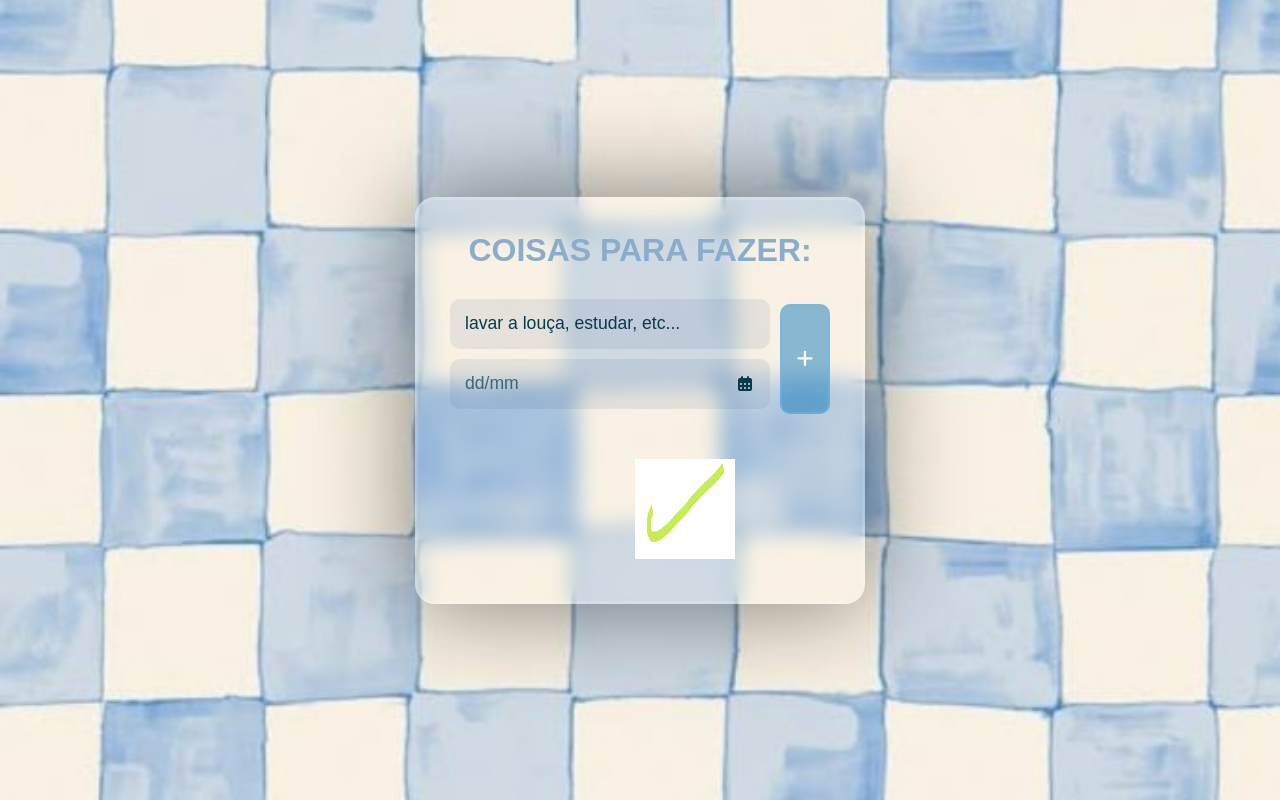
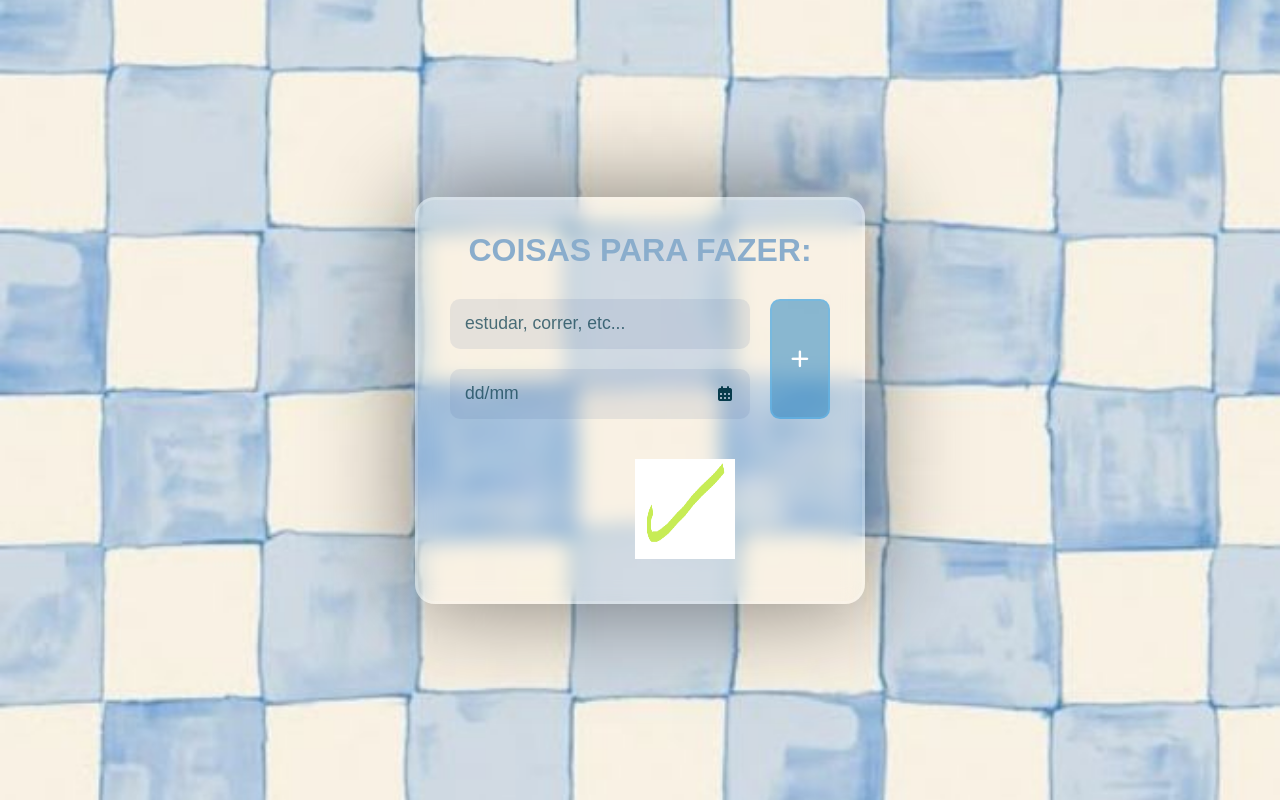
Before and after one commit to Amiltond/to-do-application, a plain HTML site: page index.html in a window 1280 px wide. Drawn offline with nearby package versions, Linux system fonts and the light colour scheme; a web font is replaced by a local one.

Commit message:
todoappv5.0

```diff
--- a/index.html
+++ b/index.html
@@ -24,15 +24,20 @@
                 </div>
             </div>
             <form class="input-area">
-                <div class="input-fields-wrapper">
-                    <input type="text" id="task-input" placeholder="lavar a louça, estudar, etc...">
-                    <div class="date-input-wrapper">
-                        <input type="text" id="data" placeholder="dd/mm" maxlength="5">
+                <div class="inputs-column">
+
+                    <input type="text" id="task-input" placeholder="estudar, correr, etc...">
+
+                    <div class="date-wrapper">
+                        <input type="text" id="data" placeholder="dd/mm">
                         <i class="fa-solid fa-calendar-days"></i>
                     </div>
+
                 </div>
-                <button type="submit" id="add-task-btn"><i class="fa-solid fa-plus"></i></button>
 
+                <button type="submit" id="add-task-btn">
+                    <i class="fa-solid fa-plus"></i>
+                </button>
             </form>
             <div class="todos-container">
                 <ul id="task-list"></ul>
--- a/script.js
+++ b/script.js
@@ -195,7 +195,7 @@ document.addEventListener('DOMContentLoaded', () => {
             currentEditLi = null;
 
             addTaskBtn.innerHTML = '<i class="fa-solid fa-plus"></i>';
-            addTaskBtn.style.backgroundColor = '';
+            addTaskBtn.removeAttribute("style");   // ← remove TODOS os estilos inline
             addTaskBtn.classList.remove('editing-mode');
 
             // Reativa as outras tarefas
@@ -237,7 +237,12 @@ document.addEventListener('DOMContentLoaded', () => {
     Sortable.create(taskList, {
         animation: 150,
         ghostClass: 'sortable-ghost',
+        dragClass:'sortable-drag',
         forceFallback: true,
+        fallbackOnBody: true,
+        fallbackTolerance: 2,
+        filter: '.checkbox, edit-btn, delete-btn, input',
+        preventOnFilter: false,
         onEnd: function () {
             saveTaskToLocalStorage();
         }
@@ -255,3 +260,5 @@ const confettiLaunch = () => {
         colors: ["#219ebc","#52b69a","#d9ed92", "#61a5c2"]
     });
 };
+
+fa-solid
--- a/style.css
+++ b/style.css
@@ -40,7 +40,6 @@ body{
     padding: 2rem;
     display: flex;
     align-items: center;
-
     flex-direction: column;
     gap: 30px;
     color: rgb(138, 173, 204);
@@ -101,54 +100,49 @@ body{
 
 }
 
-.input-area{
+.input-area {
     display: flex;
-    justify-content: space-between;
-    align-items: center;
+    align-items: stretch;
     width: 100%;
-    color: #073b4c;
+    gap: 10px;
 }
 
 /*escrever as tasks*/
-.input-area input{
-    padding-left: 15px;
-    box-sizing: border-box;
+.input-area input {
     width: 100%;
-    height: 50px;
-    padding-right: 15px;
-
+    height: 50px; /* Altura Fixa */
+    padding: 0 15px; /* Padding lateral */
     font-size: 1.1rem;
     border: none;
-    outline:none;
+    outline: none;
     border-radius: 10px;
-    background:rgba(59, 88, 148, 0.1);
+    background: rgba(59, 88, 148, 0.1);
     color: #073b4c;
+    box-sizing: border-box;
 }
 
-.input-area input::placeholder{
+.input-area input::placeholder {
     color: #073b4c;
+    opacity: 0.7;
 }
 
 .input-area button{
     display: flex;
+    margin-left: 10px;
     align-items: center;
     justify-content: center;
-    margin-left: 10px;
     padding: 8px;
     border-radius: 10px;
     color: #ffffff;
-    font-size: 1.1rem;
+    font-size: 1.2rem;
     background: rgba(13, 119, 185, 0.474);
     border: 2px solid rgba(100, 188, 243, 0.474);
-    transition: all 0.2s ease;
+    transition: all 0.1s ease;
     height: 110px;
     width: 50px;
+    flex-shrink: 0;
 }
 
-.input-area button:hover{
-    transform: scale(1.1);
-    background: #82c0d5;
-}
 
 .todos-container {
     display: flex;
@@ -283,6 +277,13 @@ body{
     }
  }
 
+ @media (hover: hover) {
+    #add-task-btn:hover {
+        background: #82c0d5;
+        transform: scale(1.05);
+    }
+}
+
 .sortable-ghost {
     opacity: 0.4;
     background: #a2d2ff;
@@ -293,48 +294,85 @@ body{
     opacity: 0.9 !important;
 }
 
-/* Container para o input de data e o ícone */
-.date-input-wrapper {
-    margin-top: 10px;
+.input-fields-wrapper {
+    flex: 1; /* Faz ele ocupar todo o espaço disponível */
+    display: flex;
+    flex-direction: column;
+}
+
+.inputs-wrapper {
+    display: flex;
+    flex-direction: column;
+    gap: 10px;
+    width: 100%;
+}
+
+.inputs-column {
+    display: flex;
+    flex-direction: column;
+    gap: 10px; /* Espaço vertical entre os dois inputs */
+    flex: 1;   /* Ocupa todo o espaço restante */
+}
+
+
+#add-task-btn {
+    width: 60px;
+    height: 120px;
+    display: flex;
+    align-items: center;
+    justify-content: center;
+    padding: 0;
+    border-radius: 10px;
+    cursor: pointer;
+    flex-shrink: 0;
+    transition: transform 0.1s ease, filter 0.1s ease;
+    outline: none;
+    -webkit-tap-highlight-color: transparent;
+}
+
+#add-task-btn:active {
+    transform: scale(0.95);
+    filter: brightness(0.85);
+}
+
+#add-task-btn:focus {
+    outline: none;
+}
+
+.date-wrapper {
     position: relative;
     width: 100%;
-    max-width: 328px; /* Ajuste para combinar com a largura do seu input de tarefa */
-    margin-bottom: 10px; /* Adiciona um espaço antes da lista de tarefas */
+    height: 50px;
+    display: flex;
+    align-items: center;
+    margin-top: 10px;
 }
 
-/* Estiliza o input de data para se parecer com o input de tarefa */
-.date-input-wrapper input#data {
+.date-wrapper input {
     width: 100%;
-    height: 50px;
-    font-size: 1.1rem;
+    height: 100%;
+    padding-left: 15px;
+    padding-right: 45px;
     border: none;
     outline: none;
     border-radius: 10px;
     background: rgba(59, 88, 148, 0.1);
     color: #073b4c;
-    padding-left: 15px; /* Espaço para o texto */
-    padding-right: 40px; /* Espaço para o ícone */
-    box-sizing: border-box; /* Importante para o padding funcionar */
+    font-size: 1.1rem;
+    line-height: 50px; /* mantém altura fixa e estável */
+    box-sizing: border-box;
 }
 
-/* Define a cor do placeholder */
-.date-input-wrapper input#data::placeholder {
+
+.date-wrapper input::placeholder {
     color: #073b4c;
     opacity: 0.7;
 }
 
-/* Posiciona o ícone dentro do input */
-.date-input-wrapper i {
+.date-wrapper i {
     position: absolute;
-    top: 50%;
     right: 15px;
-    transform: translateY(-50%);
     color: #073b4c;
-    pointer-events: none; /* Impede que o ícone bloqueie o clique */
+    pointer-events: none;
+    z-index: 5;
 }
-
-.input-fields-wrapper {
-    flex: 1; /* Faz ele ocupar todo o espaço disponível */
-    display: flex;
-    flex-direction: column;
-}
```
